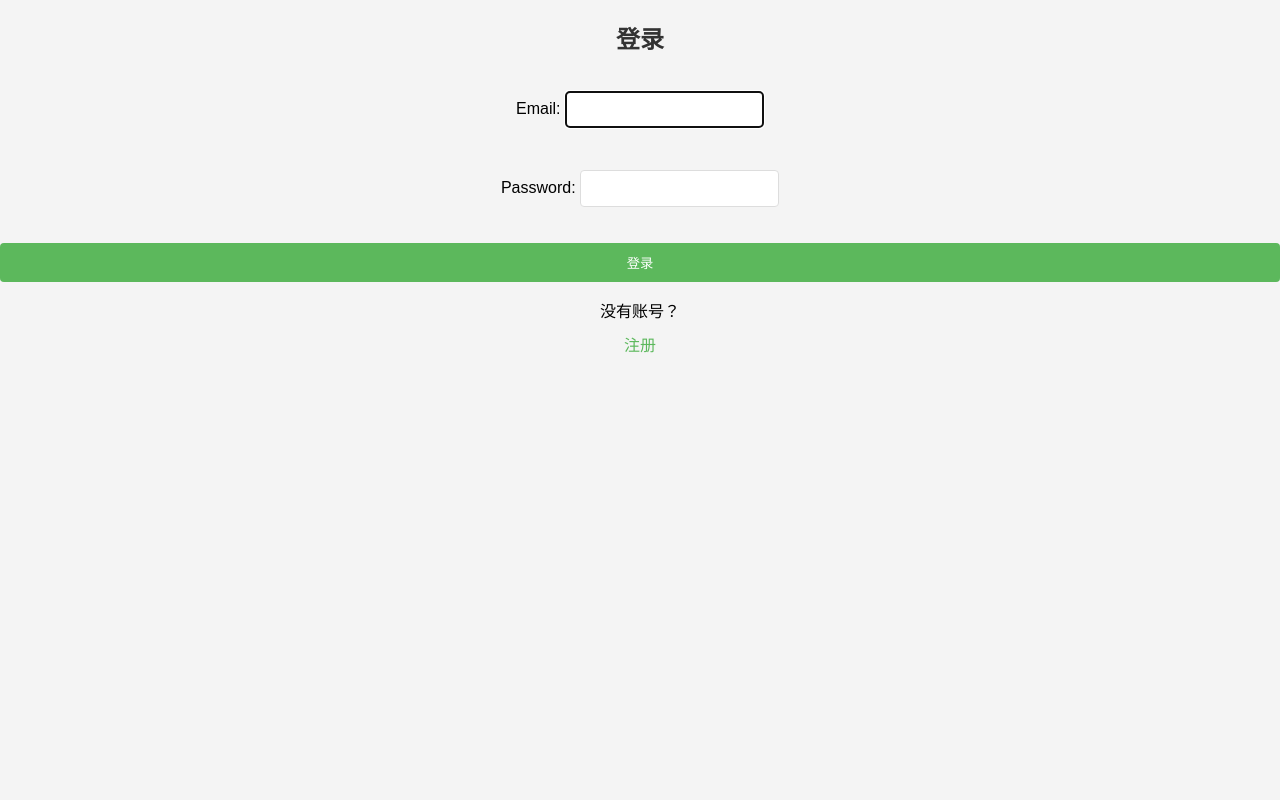
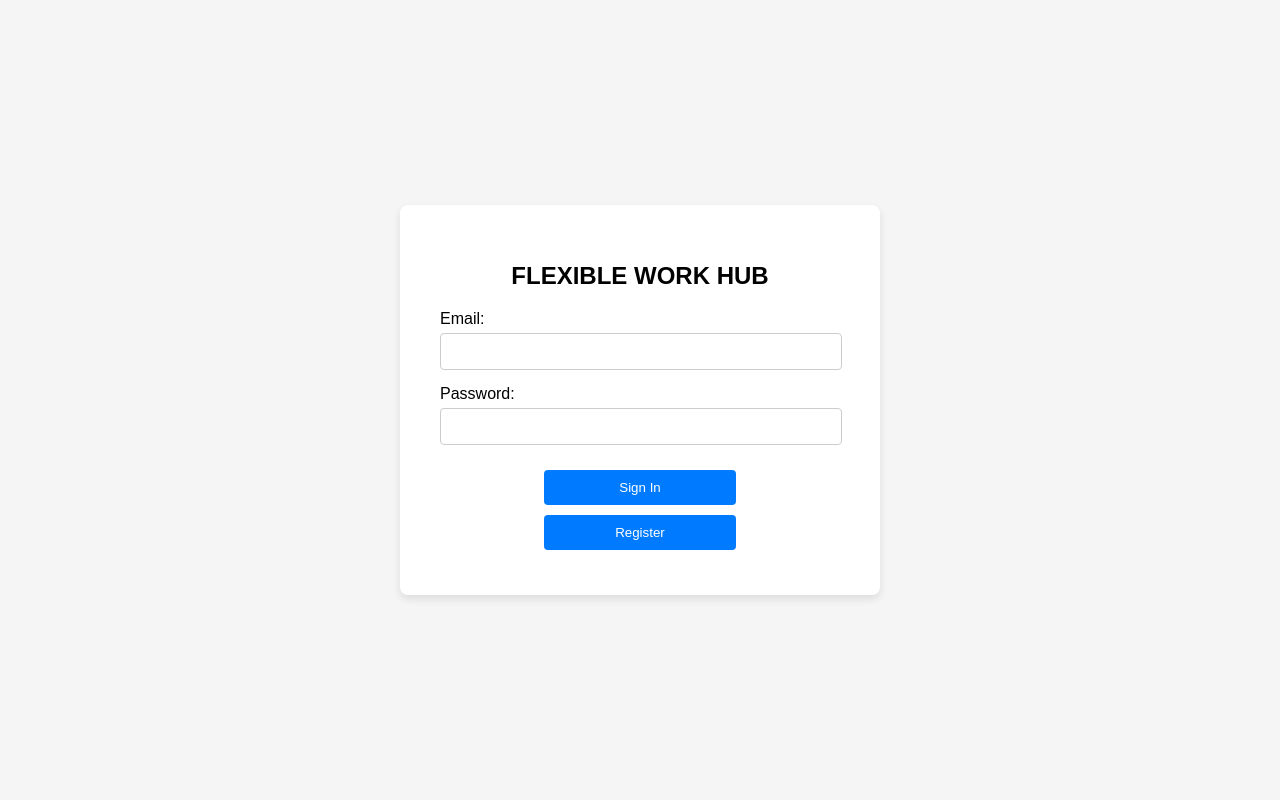
Before and after one commit to NaCN-Azure/It09-Django, a Django app: page /login/ in a window 1280 px wide. Run offline with Django 4.2, Linux system fonts and the light colour scheme.

Commit message:
register & login (vol.1)

```diff
--- a/DjangoWork/urls.py
+++ b/DjangoWork/urls.py
@@ -28,9 +28,9 @@ urlpatterns = [
     #这部分是静态的测试区域
     path('admin/', admin.site.urls),
     path('index/',job_views.index,name='index'),
-    path('index/job_detail', job_views.job_detail, name='index'),
-    path('index/job/', job_views.job_info, name='index'),
-    path('index/seek/', job_views.job_em, name='index'),
+    path('index/job_detail', job_views.job_detail, name='index_job_detail'),
+    path('index/job/', job_views.job_info, name='index_job'),
+    path('index/seek/', job_views.job_em, name='index_seek'),
 
     #user视图部分
     path('register/<int:user_type>', user_views.register, name='register'),
--- /dev/null
+++ b/static/css/login_style.css
@@ -0,0 +1,61 @@
+body {
+    font-family: 'Arial', sans-serif;
+    margin: 0;
+    padding: 0;
+    background: #f5f5f5;
+    display: flex;
+    justify-content: center;
+    align-items: center;
+    height: 100vh;
+}
+
+.login-container {
+    width: 400px;
+    padding: 40px;
+    background: #ffffff;
+    box-shadow: 0 4px 8px rgba(0, 0, 0, 0.1);
+    border-radius: 8px;
+    text-align: center;
+}
+
+h1 {
+    margin-bottom: 20px;
+    font-size: 24px;
+}
+
+.form-group {
+    margin-bottom: 15px;
+}
+
+.form-group label {
+    display: block;
+    text-align: left;
+    margin-bottom: 5px;
+}
+
+.form-group input {
+    width: calc(100% - 20px);
+    padding: 10px;
+    border: 1px solid #ccc;
+    border-radius: 4px;
+}
+
+.form-actions {
+    margin-top: 20px;
+}
+
+.btn {
+    width: 48%; /* Two buttons side-by-side */
+    padding: 10px;
+    margin: 5px;
+    background-color: #007bff;
+    border: none;
+    border-radius: 4px;
+    color: white;
+    cursor: pointer;
+    display: inline-block;
+}
+
+.btn:hover {
+    background-color: #0056b3;
+}
--- a/static/css/style.css
+++ /dev/null
@@ -1,62 +0,0 @@
-/* style.css */
-body {
-    font-family: Arial, sans-serif;
-    background-color: #f4f4f4;
-    margin: 0;
-    padding: 0;
-}
-
-.register-container {
-    max-width: 400px;
-    margin: 30px auto;
-    padding: 20px;
-    background-color: #fff;
-    border-radius: 8px;
-    box-shadow: 0 0 10px rgba(0, 0, 0, 0.1);
-}
-
-h2 {
-    text-align: center;
-    color: #333;
-}
-
-form {
-    display: flex;
-    flex-direction: column;
-}
-
-input[type="text"],
-input[type="password"],
-input[type="email"],
-input[type="tel"] {
-    padding: 10px;
-    margin-bottom: 10px;
-    border: 1px solid #ddd;
-    border-radius: 4px;
-}
-
-button[type="submit"] {
-    padding: 10px;
-    background-color: #5cb85c;
-    color: white;
-    border: none;
-    border-radius: 4px;
-    cursor: pointer;
-    margin-top: 10px;
-}
-
-button[type="submit"]:hover {
-    background-color: #4cae4c;
-}
-
-a {
-    text-decoration: none;
-    color: #5cb85c;
-    text-align: center;
-    display: block;
-    margin-top: 10px;
-}
-
-p {
-    text-align: center;
-}
--- a/templates/index.html
+++ b/templates/index.html
@@ -63,7 +63,6 @@
                             <ul class="dropdown-menu" aria-labelledby="dropdownMenuButton1">
                                 <li><a class="dropdown-item" href="#" data-filter="1-option1">Glasgow</a></li>
                                 <li><a class="dropdown-item" href="#" data-filter="1-option2">Edinburgh</a></li>
-<!--                                爱丁堡拼错了给你改了一下，阅后删-->
                                 <li><a class="dropdown-item" href="#" data-filter="1-option3">Stirling</a></li>
                                 <li><a class="dropdown-item" href="#" data-filter="1-option4">Aberdeen</a></li>
                             </ul>
--- a/templates/login.html
+++ b/templates/login.html
@@ -1,20 +1,50 @@
 <!-- templates/login.html -->
 {% load static %}
+<!--<!DOCTYPE html>-->
+<!--<html lang="en">-->
+<!--<head>-->
+<!--    &lt;!&ndash; ... &ndash;&gt;-->
+<!--    <link href="{% static 'css/register_style.css' %}" rel="stylesheet">-->
+<!--</head>-->
+<!--<body>-->
+<!--    <div class="login-container">-->
+<!--        <h2>登录</h2>-->
+<!--        <form method="post" action="{% url 'login' %}">-->
+<!--            {% csrf_token %}-->
+<!--            {{ form.as_p }}-->
+<!--            <button type="submit">登录</button>-->
+<!--        </form>-->
+<!--        <p>没有账号？<a href="{% url 'register' user_type=1 %}">注册</a></p>-->
+<!--    </div>-->
+<!--</body>-->
+<!--</html>-->
+
 <!DOCTYPE html>
 <html lang="en">
 <head>
-    <!-- ... -->
-    <link href="{% static 'css/style.css' %}" rel="stylesheet">
+    <meta charset="UTF-8">
+    <meta name="viewport" content="width=device-width, initial-scale=1.0">
+    <title>Login</title>
+    <link rel="stylesheet" href="{% static 'css/login_style.css' %}">
 </head>
 <body>
     <div class="login-container">
-        <h2>登录</h2>
+        <h1>FLEXIBLE WORK HUB</h1>
         <form method="post" action="{% url 'login' %}">
             {% csrf_token %}
-            {{ form.as_p }}
-            <button type="submit">登录</button>
+            <div class="form-group">
+                <label for="id_username">Email:</label>
+                <input type="text" id="id_username" name="username" required>
+            </div>
+            <div class="form-group">
+                <label for="id_password">Password:</label>
+                <input type="password" id="id_password" name="password" required>
+            </div>
+            <div class="form-actions">
+                <input type="submit" value="Sign In" class="btn" />
+                <input type="button" value="Register" class="btn" onclick="location.href='{% url 'register' user_type=1 %}';" />
+            </div>
         </form>
-        <p>没有账号？<a href="{% url 'register' user_type=1 %}">注册</a></p>
     </div>
 </body>
 </html>
```
Also changed, not shown: static/css/register_style.css (added, +49 -0 lines), templates/base.html (+12 -0 lines), templates/job-detail.html (+0 -13 lines), templates/register.html (+47 -15 lines).
